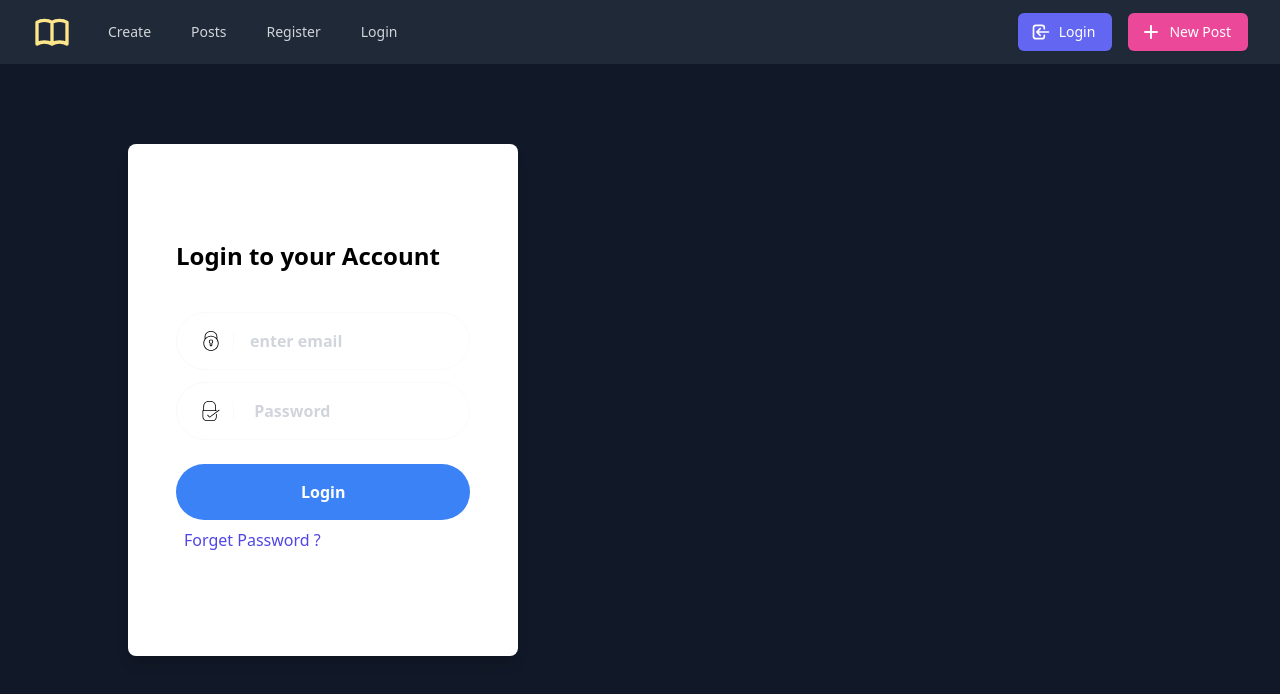
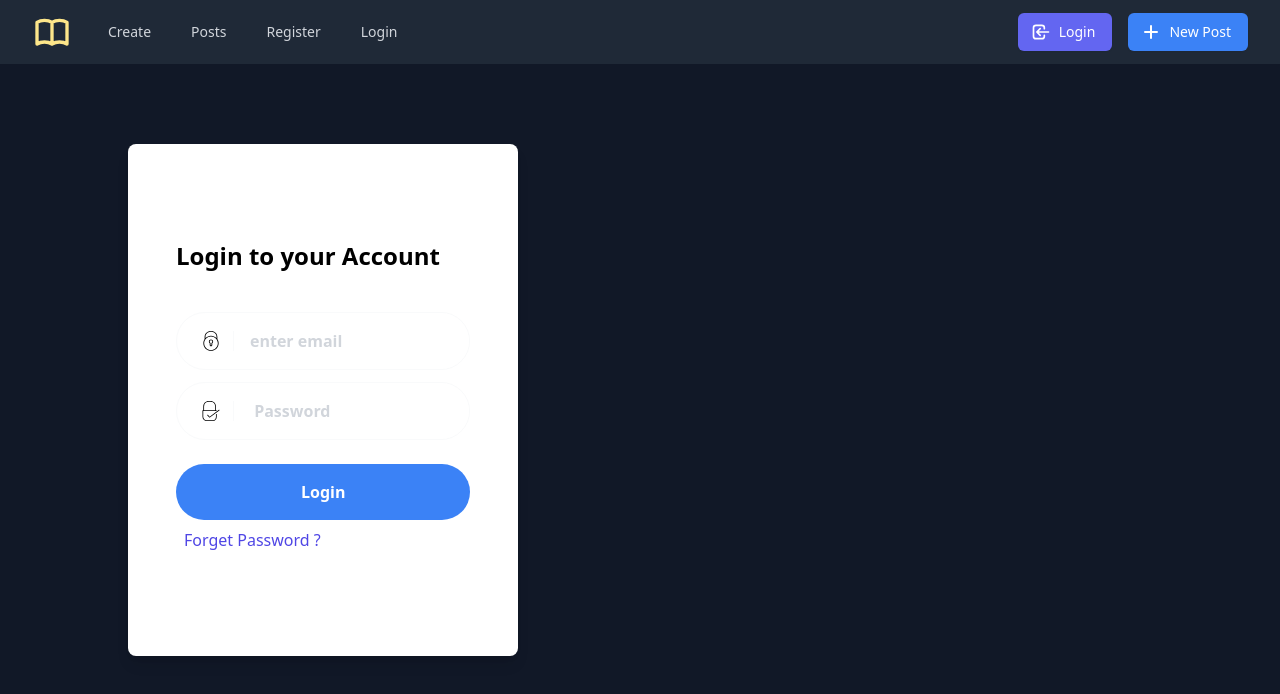
Before and after one commit to Tim-Wu-330/NodeJS_Simple_Blog_App, a React (Create React App) app: page /login in a window 1280 px wide. Shown: the top 694 px of the page. Built offline with nearby package versions, Linux system fonts and the light colour scheme.

Commit message:
change the rightmost nav button color to blue

```diff
--- a/src/components/Navigation/Admin/AdminNavbar.js
+++ b/src/components/Navigation/Admin/AdminNavbar.js
@@ -105,7 +105,7 @@
                   <button
                     onClick={() => dispatch(logoutAction())}
                     type="button"
-                    className="relative inline-flex items-center px-4 py-2 border border-transparent shadow-sm text-sm font-medium rounded-md text-white bg-red-500 hover:bg-indigo-600 focus:outline-none focus:ring-2 focus:ring-offset-2 focus:ring-offset-gray-800 focus:ring-indigo-500"
+                    className="relative inline-flex items-center px-4 py-2 border border-transparent shadow-sm text-sm font-medium rounded-md text-white bg-blue-500 hover:bg-indigo-600 focus:outline-none focus:ring-2 focus:ring-offset-2 focus:ring-offset-gray-800 focus:ring-indigo-500"
                   >
                     <LogoutIcon
                       className="-ml-1 mr-2 h-5 w-5"
--- a/src/components/Navigation/Public/PublicNavbar.js
+++ b/src/components/Navigation/Public/PublicNavbar.js
@@ -80,7 +80,7 @@
                 <div className="hidden md:ml-4 md:flex-shrink-0 md:flex md:items-center">
                   <Link
                     to="/create-post"
-                    className="relative inline-flex items-center px-4 py-2 border border-transparent shadow-sm text-sm font-medium rounded-md text-white bg-pink-500 hover:bg-indigo-600 focus:outline-none focus:ring-2 focus:ring-offset-2 focus:ring-offset-gray-800 focus:ring-indigo-500"
+                    className="relative inline-flex items-center px-4 py-2 border border-transparent shadow-sm text-sm font-medium rounded-md text-white bg-blue-500 hover:bg-indigo-600 focus:outline-none focus:ring-2 focus:ring-offset-2 focus:ring-offset-gray-800 focus:ring-indigo-500"
                   >
                     <PlusIcon
                       className="-ml-1 mr-2 h-5 w-5"
```
